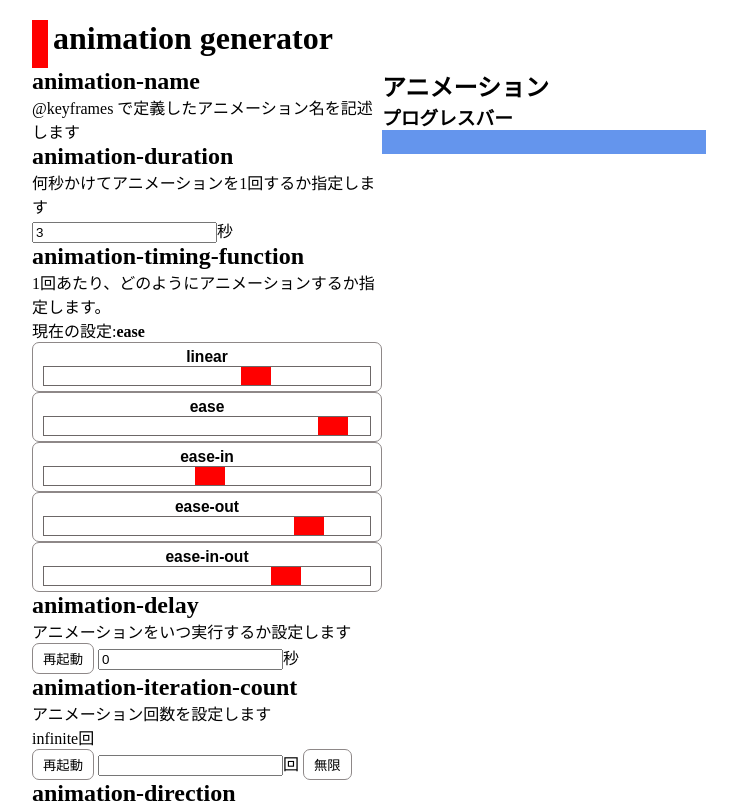
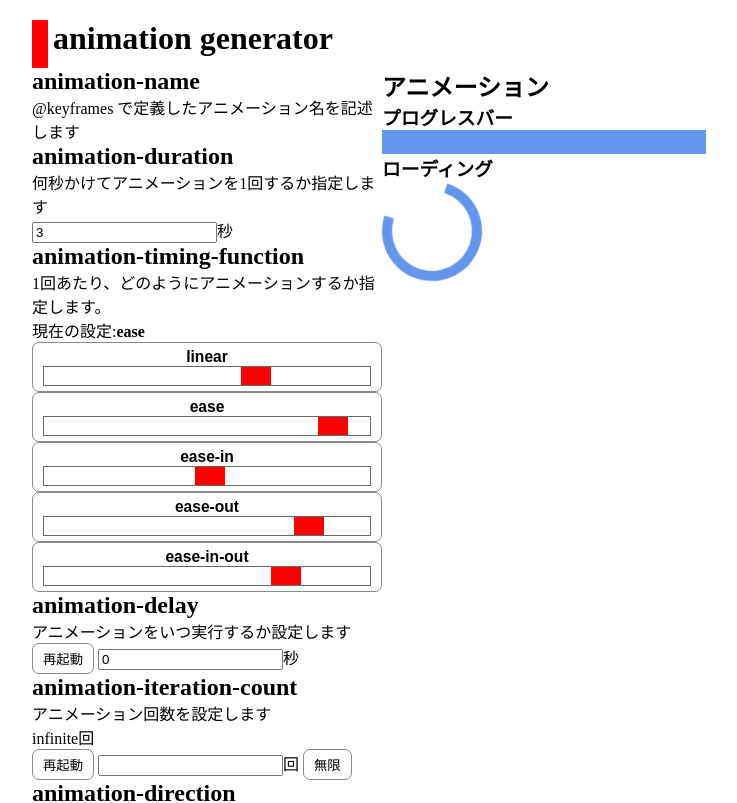
Before and after one commit to nanagami1369/animation-generator, a Svelte app: page / in a window 1280 px wide. Shown: the top 803 px of the page, without its empty margins (258-995 px from the left). Built offline with nearby package versions, Linux system fonts and the light colour scheme.

Commit message:
ローディングアニメーションを追加

```diff
--- a/src/App.svelte
+++ b/src/App.svelte
@@ -45,14 +45,18 @@
   <div class="animation-viewer">
     <div class="animation-viewer-area">
       <h2>アニメーション</h2>
-      <h3>プログレスバー</h3>
       <div>
+        <h3>プログレスバー</h3>
         <div class="progress-bar-container">
           <div
             class="progress-bar animation-component"
             style={animationStyle}
           />
         </div>
+      </div>
+      <div>
+        <h3>ローディング</h3>
+        <div class="loading animation-component" style={animationStyle} />
       </div>
     </div>
   </div>
@@ -445,4 +449,26 @@
     }
   }
   /* progress bar animation end */
+  /* loading animation start */
+  .loading {
+    height: 100px;
+    width: 100px;
+    border: solid 10px cornflowerblue;
+    border-top: solid 10px transparent;
+    border-radius: 50%;
+  }
+
+  .animation-component.loading {
+    animation-name: loadingAnimation;
+  }
+  @keyframes loadingAnimation {
+    from {
+      transform: rotate(0deg);
+    }
+
+    to {
+      transform: rotate(360deg);
+    }
+  }
+  /* loading animation end */
 </style>
```
